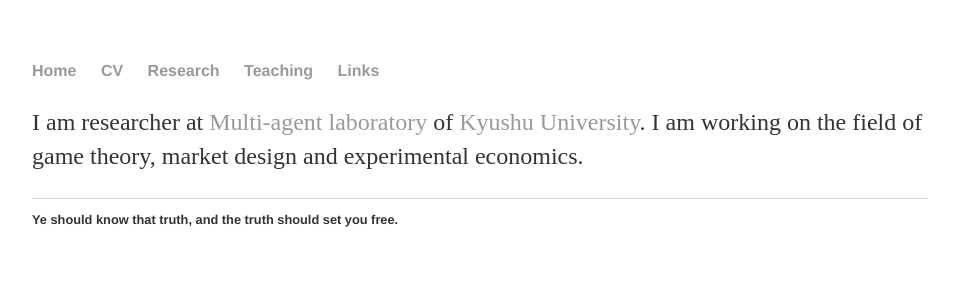
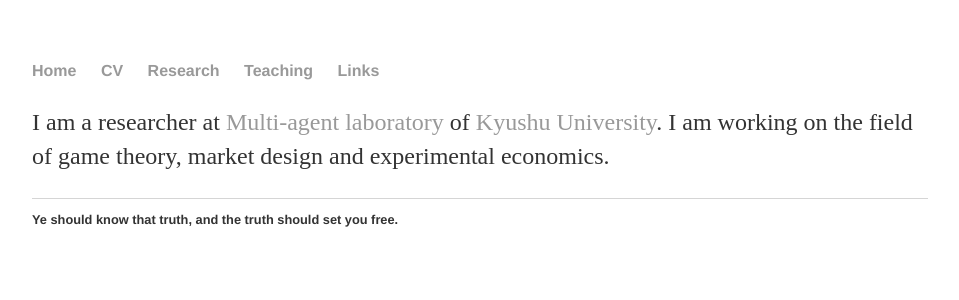
Before and after one commit to zlchurch/zlchurch.github.io, a Jekyll site: the page built from index.md, in a window 1280 px wide. Shown: the top 300 px of the page, without its empty margins (160-1119 px from the left). Built offline with Jekyll 4.4.1, drawn with Linux system fonts in a browser that asks for light colours; our own code applies the rules of GitHub Pages for plain Markdown files.

Commit message:
no message

```diff
--- a/index.md
+++ b/index.md
@@ -1,2 +1,2 @@
-I am researcher at [Multi-agent laboratory](http://www.agent.inf.kyushu-u.ac.jp/) of [Kyushu University](http://www.kyushu-u.ac.jp/en/).
+I am a researcher at [Multi-agent laboratory](http://www.agent.inf.kyushu-u.ac.jp/) of [Kyushu University](http://www.kyushu-u.ac.jp/en/).
 I am working on the field of game theory, market design and experimental economics.
```
